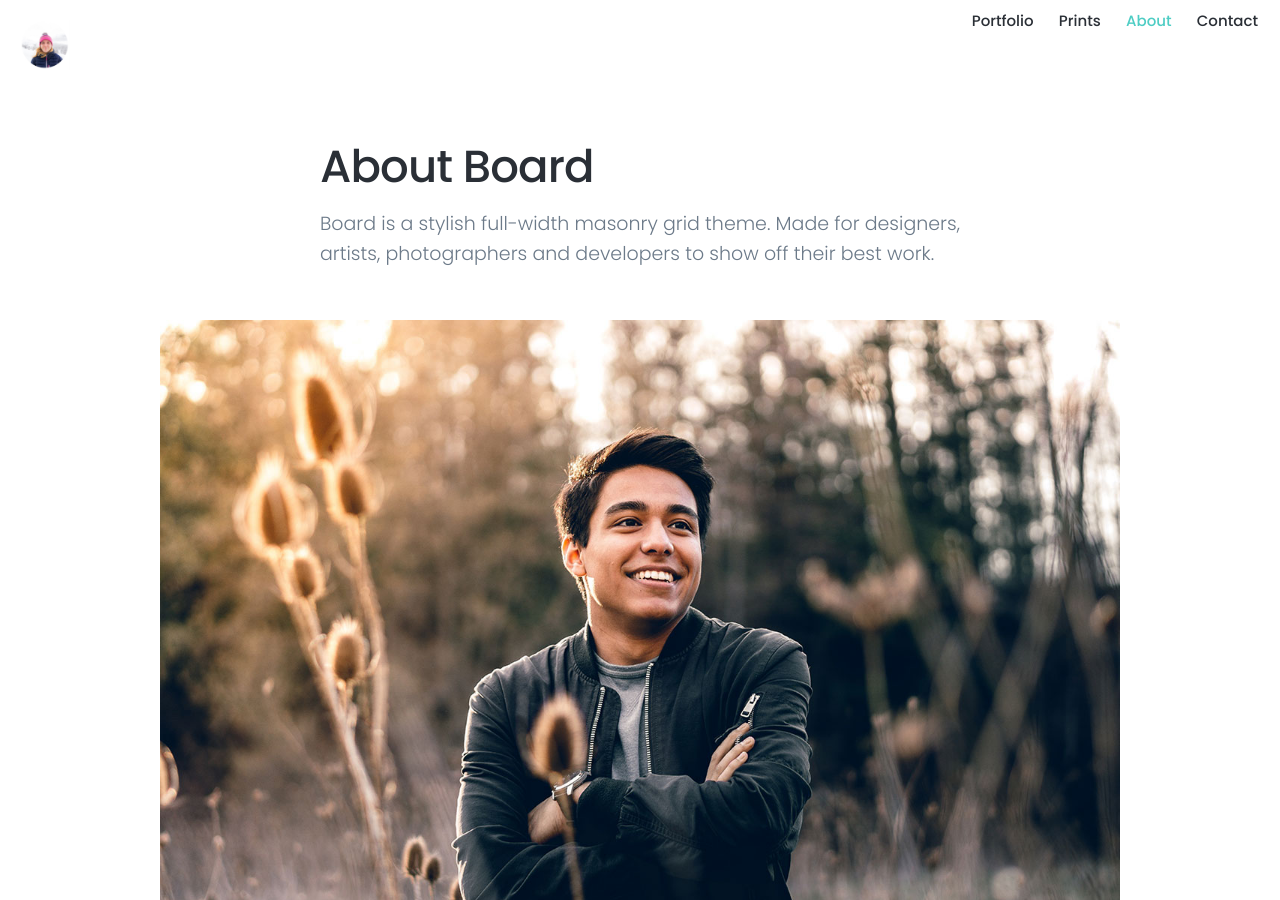
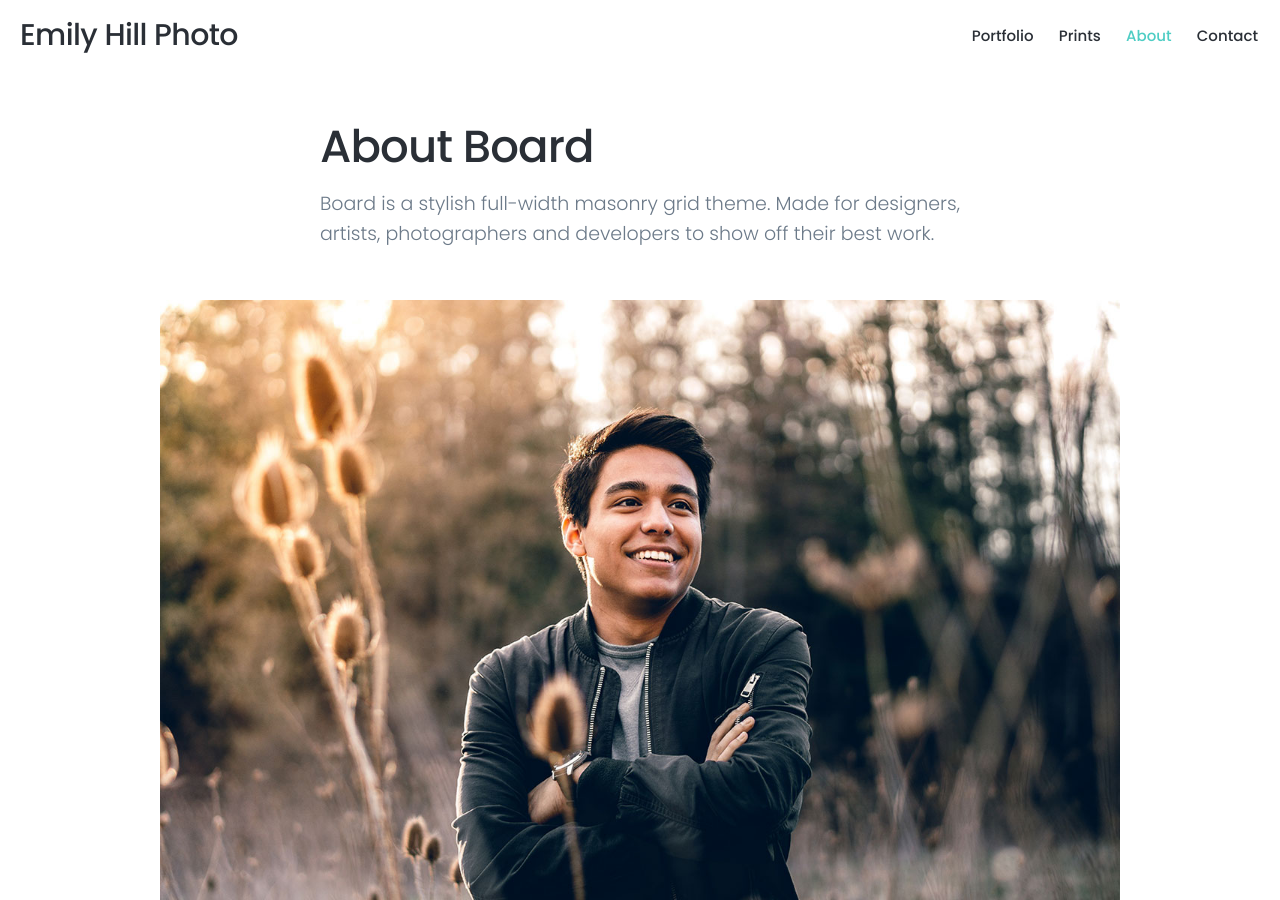
Before and after one commit to emily-hill/emily-hill.github.io, a Jekyll site: the page built from _pages/about.md, in a window 1280 px wide and 900 px high. Built offline with Jekyll 4.4.1, drawn with Linux system fonts in a browser that asks for light colours; nearby versions of some CDN libraries.

Commit message:
Update settings

```diff
--- a/_data/settings.yml
+++ b/_data/settings.yml
@@ -3,7 +3,7 @@ basic_settings:
   favicon_image: /images/favicon.png
 
 header_settings:
-  logo_image: /images/Circleprofile2.jpg
+  logo_image:
   logo_width: 50
 
 menu_settings:
```
